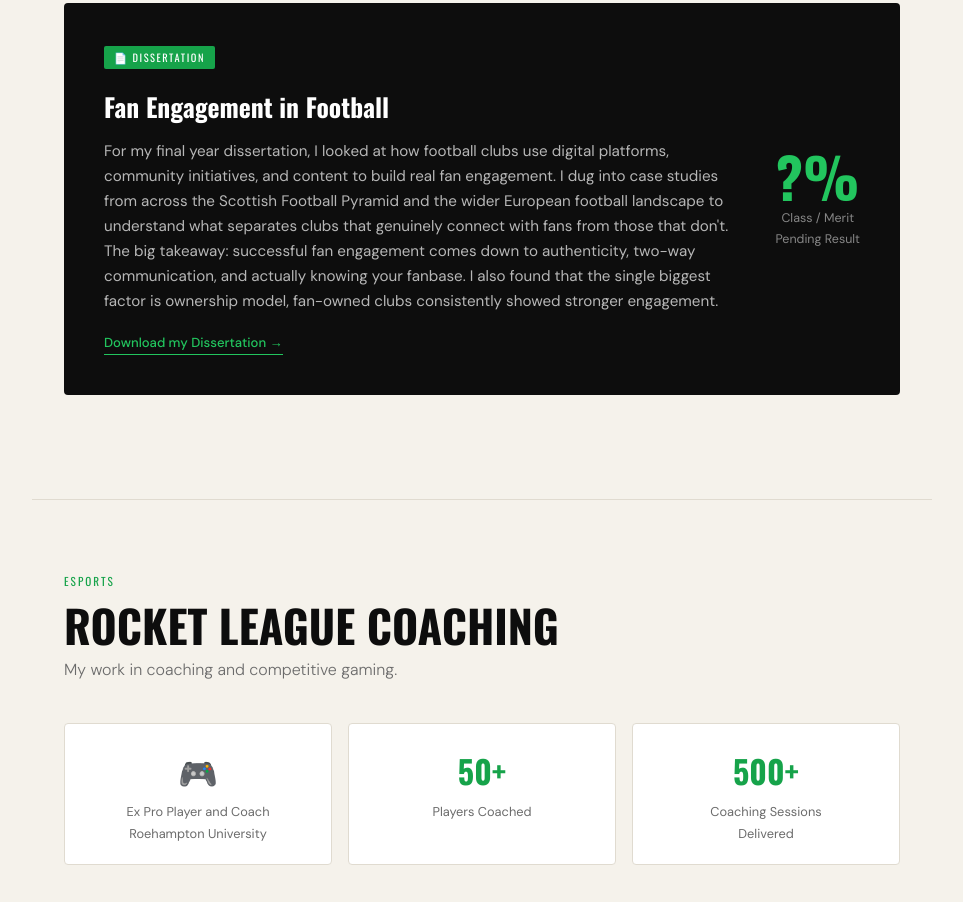
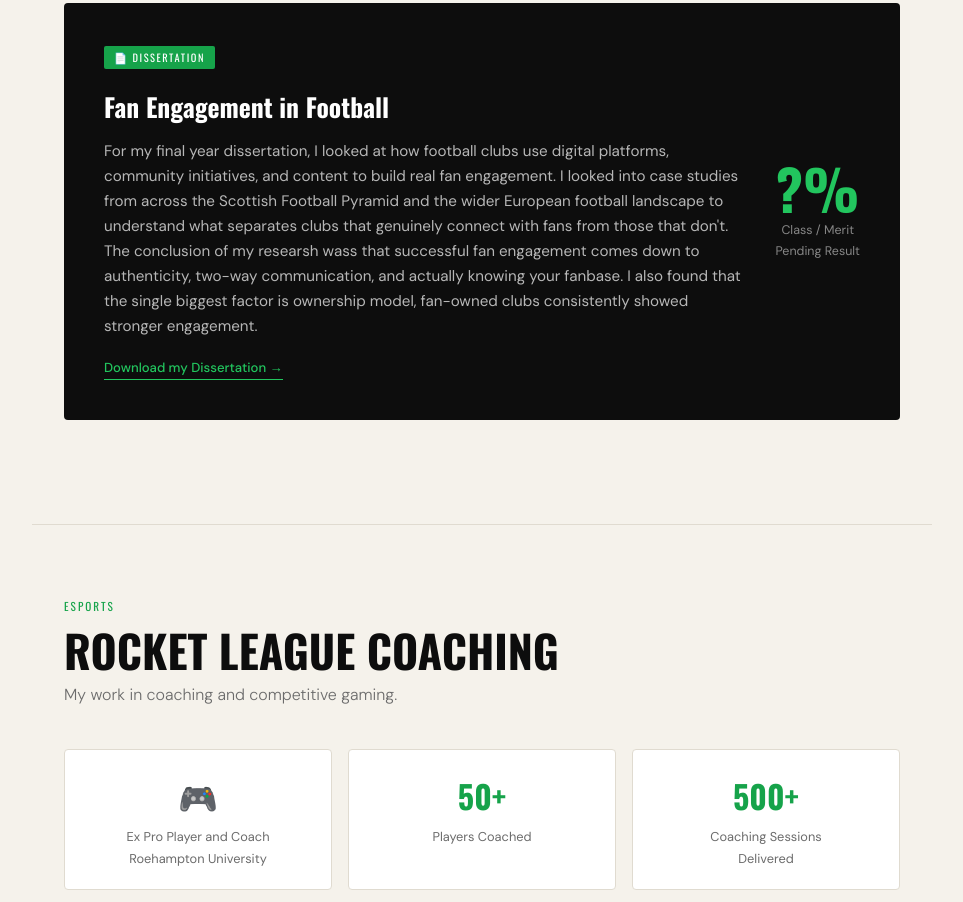
Before and after one commit to LloydGauld/lloydgauld.github.io, a plain HTML site: page index.html in a window 1280 px wide. Shown: the part 1627-2529 px from the top of the page, without its empty margins (158-1121 px from the left). Drawn offline with nearby package versions, Linux system fonts and the light colour scheme.

Commit message:
Update index.html
Changed the Text

```diff
--- a/index.html
+++ b/index.html
@@ -513,7 +513,7 @@
         <div class="badge">📄 Dissertation</div>
         <h3>Fan Engagement in Football</h3>
         <p>
-          For my final year dissertation, I looked at how football clubs use digital platforms, community initiatives, and content to build real fan engagement. I dug into case studies from across the Scottish Football Pyramid and the wider European football landscape to understand what separates clubs that genuinely connect with fans from those that don't. The big takeaway: successful fan engagement comes down to authenticity, two-way communication, and actually knowing your fanbase. I also found that the single biggest factor is ownership model, fan-owned clubs consistently showed stronger engagement.
+          For my final year dissertation, I looked at how football clubs use digital platforms, community initiatives, and content to build real fan engagement. I looked into case studies from across the Scottish Football Pyramid and the wider European football landscape to understand what separates clubs that genuinely connect with fans from those that don't. The conclusion of my researsh wass that successful fan engagement comes down to authenticity, two-way communication, and actually knowing your fanbase. I also found that the single biggest factor is ownership model, fan-owned clubs consistently showed stronger engagement.
         </p>
         <a href="40317142%20-%20GAULD.pdf" class="card-link" download style="color: var(--green-bright); border-color: var(--green-bright);">Download my Dissertation →</a>
       </div>
```
